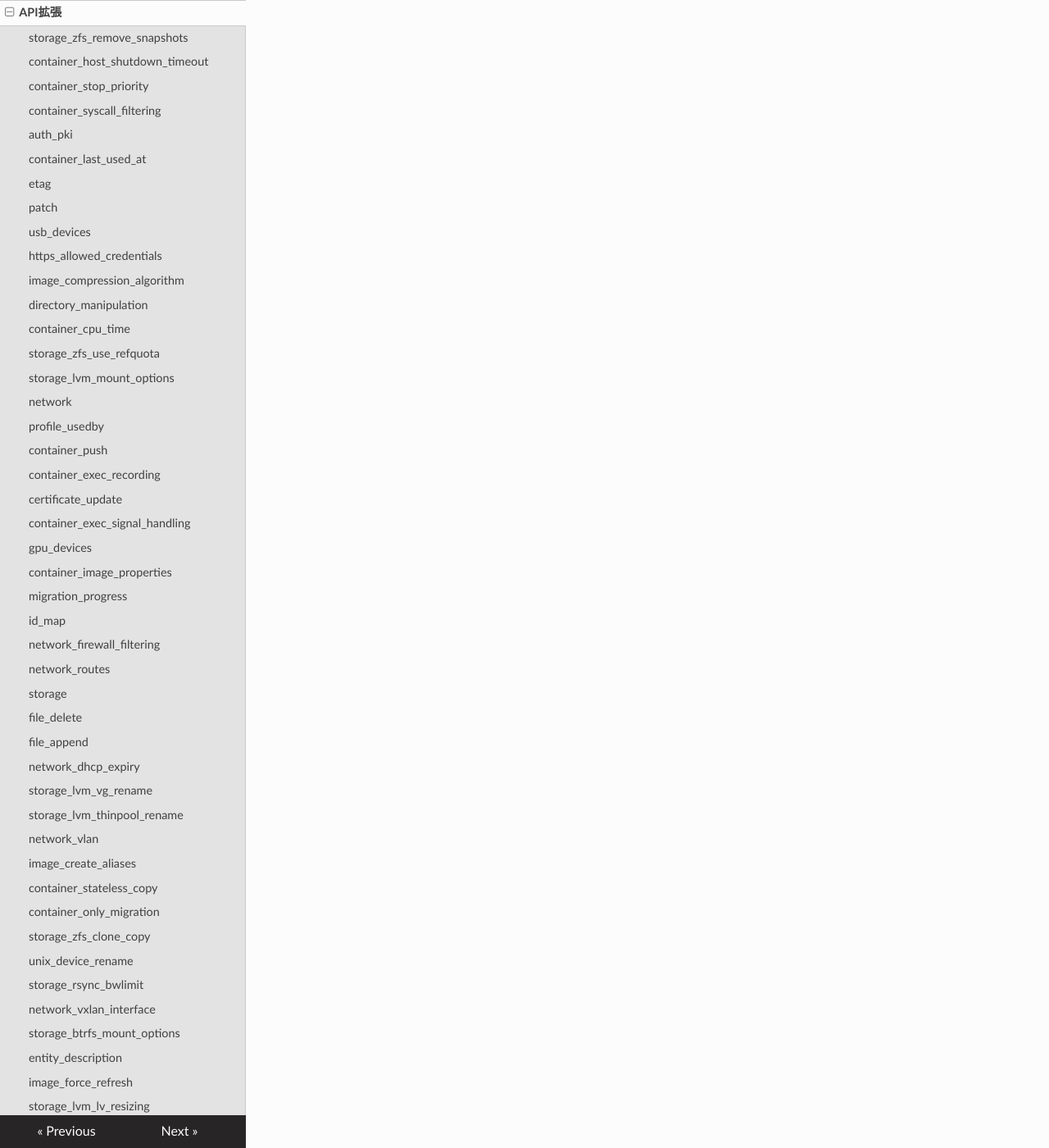
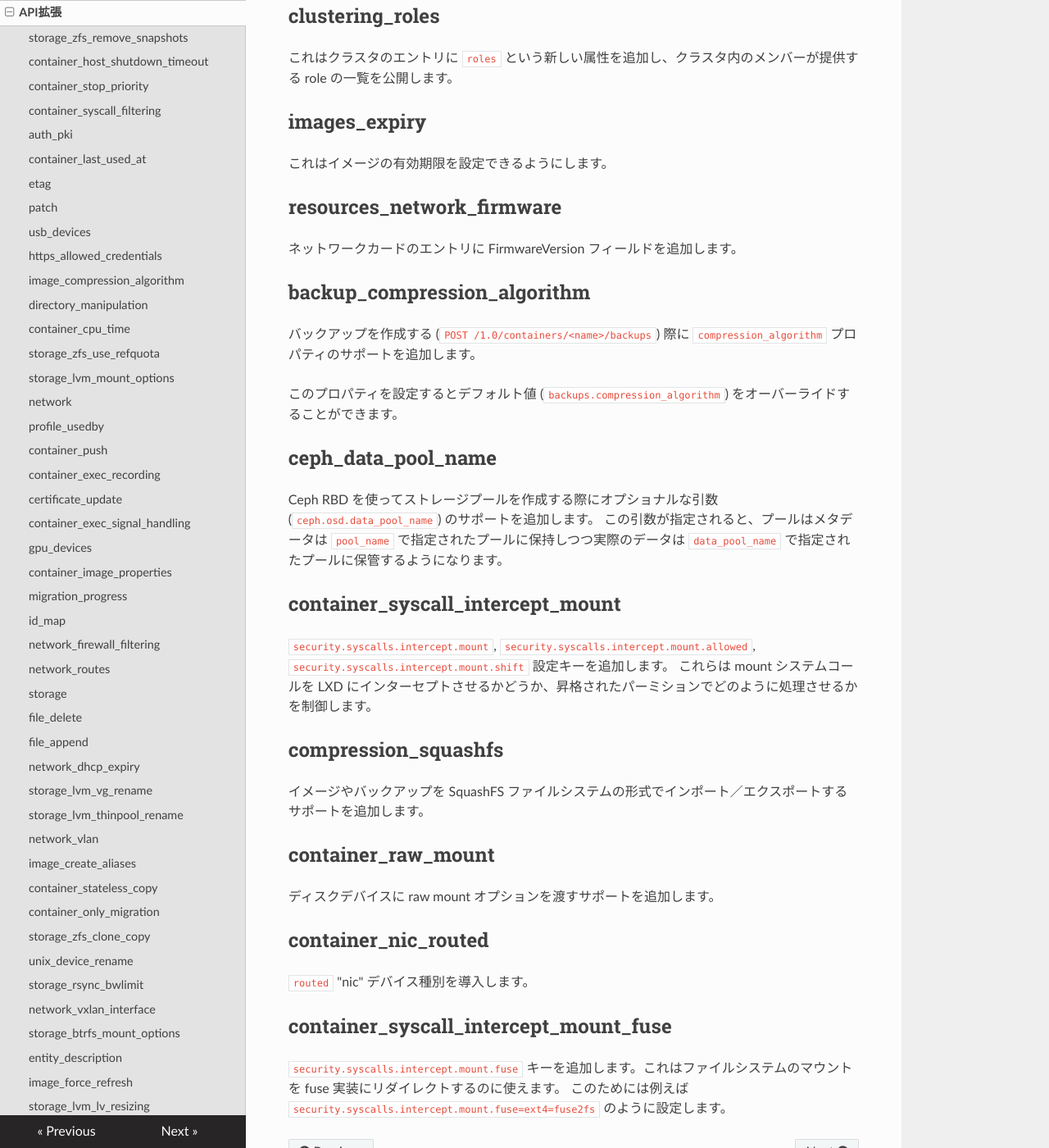
Before and after one commit to lxc-jp/lxd-ja, an MkDocs documentation site: the page built from doc/api-extensions.md, in a window 1280 px wide and 1400 px high, scrolled down 25004 px. Shown: the whole window at 82% size. Built offline with MkDocs 1.6.1, drawn with Linux system fonts in a browser that asks for light colours; nearby versions of some CDN libraries; old or Windows-style settings are respelled for this version of MkDocs; some of the changed text lies outside the part shown.

Commit message:
Update api-extensions.md to upstream at 2019-11-18
Signed-off-by: Hiroaki Nakamura <hnakamur@gmail.com>

```diff
--- a/doc/api-extensions.md
+++ b/doc/api-extensions.md
@@ -1578,3 +1578,105 @@ This introduces two new configuration keys `storage.images\_volume` and
 `storage.backups\_volume` to allow for a storage volume on an existing
 pool be used for storing the daemon-wide images and backups artifacts.
 -->
+
+## instances
+これはインスタンスの概念を導入します。現状ではインスタンスの唯一の種別は "container" です。
+<!--
+This introduces the concept of instances, of which currently the only type is "container".
+-->
+
+## image\_types
+これはイメージに新しく Type フィールドのサポートを導入します。 Type フィールドはイメージがどういう種別かを示します。
+<!--
+This introduces support for a new Type field on images, indicating what type of images they are.
+-->
+
+## resources\_disk\_sata
+ディスクリソース API の構造体を次の項目を含むように拡張します。
+<!--
+Extends the disk resource API struct to include:
+-->
+ - sata デバイス(種別)の適切な検出 <!-- Proper detection of sata devices (type) -->
+ - デバイスパス <!-- Device path -->
+ - ドライブの RPM <!-- Drive RPM -->
+ - ブロックサイズ <!-- Block size -->
+ - ファームウェアバージョン <!-- Firmware version -->
+ - シリアルナンバー <!-- Serial number -->
+
+## clustering\_roles
+これはクラスタのエントリに `roles` という新しい属性を追加し、クラスタ内のメンバーが提供する role の一覧を公開します。
+<!--
+This adds a new `roles` attribute to cluster entries, exposing a list of
+roles that the member serves in the cluster.
+-->
+
+## images\_expiry
+これはイメージの有効期限を設定できるようにします。
+<!--
+This allows for editing of the expiry date on images.
+-->
+
+## resources\_network\_firmware
+ネットワークカードのエントリに FirmwareVersion フィールドを追加します。
+<!--
+Adds a FirmwareVersion field to network card entries.
+-->
+
+## backup\_compression\_algorithm
+バックアップを作成する (`POST /1.0/containers/<name>/backups`) 際に `compression_algorithm` プロパティのサポートを追加します。
+<!--
+This adds support for a `compression_algorithm` property when creating a backup (`POST /1.0/containers/<name>/backups`).
+-->
+
+このプロパティを設定するとデフォルト値 (`backups.compression_algorithm`) をオーバーライドすることができます。
+<!--
+Setting this property overrides the server default value (`backups.compression_algorithm`).
+-->
+
+## ceph\_data\_pool\_name
+Ceph RBD を使ってストレージプールを作成する際にオプショナルな引数 (`ceph.osd.data_pool_name`) のサポートを追加します。
+この引数が指定されると、プールはメタデータは `pool_name` で指定されたプールに保持しつつ実際のデータは `data_pool_name` で指定されたプールに保管するようになります。
+<!--
+This adds support for an optional argument (`ceph.osd.data_pool_name`) when creating
+storage pools using Ceph RBD, when this argument is used the pool will store it's
+actual data in the pool specified with `data_pool_name` while keeping the metadata
+in the pool specified by `pool_name`.
+-->
+
+## container\_syscall\_intercept\_mount
+`security.syscalls.intercept.mount`, `security.syscalls.intercept.mount.allowed`, `security.syscalls.intercept.mount.shift` 設定キーを追加します。
+これらは mount システムコールを LXD にインターセプトさせるかどうか、昇格されたパーミションでどのように処理させるかを制御します。
+<!--
+Adds the `security.syscalls.intercept.mount`,
+`security.syscalls.intercept.mount.allowed`, and
+`security.syscalls.intercept.mount.shift` configuration keys to control whether
+and how the mount system call will be interecepted by LXD and processed with
+elevated permissions.
+-->
+
+## compression_squashfs
+イメージやバックアップを SquashFS ファイルシステムの形式でインポート／エクスポートするサポートを追加します。
+<!--
+Adds support for importing/exporting of images/backups using SquashFS file system format.
+-->
+
+## container\_raw\_mount
+ディスクデバイスに raw mount オプションを渡すサポートを追加します。
+<!--
+This adds support for passing in raw mount options for disk devices.
+-->
+
+## container\_nic\_routed
+`routed` "nic" デバイス種別を導入します。
+<!--
+This introduces the `routed` "nic" device type.
+-->
+
+## container\_syscall\_intercept\_mount\_fuse
+`security.syscalls.intercept.mount.fuse` キーを追加します。これはファイルシステムのマウントを fuse 実装にリダイレクトするのに使えます。
+このためには例えば `security.syscalls.intercept.mount.fuse=ext4=fuse2fs` のように設定します。
+<!--
+Adds the `security.syscalls.intercept.mount.fuse` key. It can be used to
+redirect filesystem mounts to their fuse implementation. To this end, set e.g.
+`security.syscalls.intercept.mount.fuse=ext4=fuse2fs`.
+-->
```
